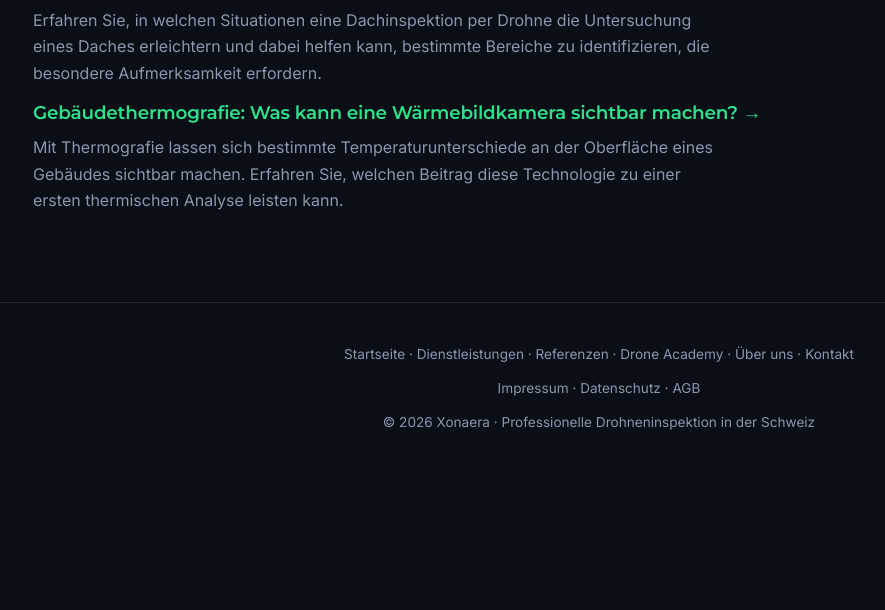
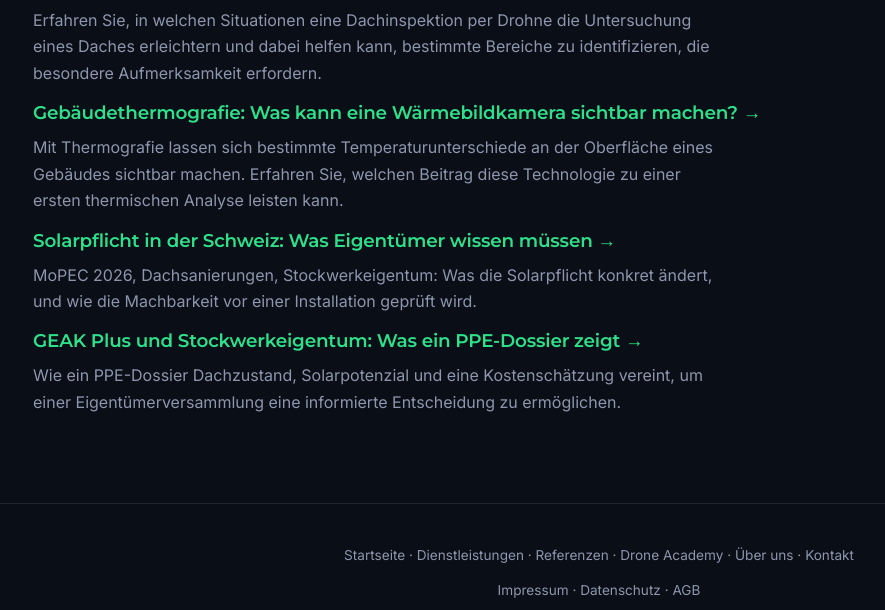
Before and after one commit to medykrena/xonaera, a plain HTML site: page de/blog/index.html in a window 1280 px wide. Shown: the part 581-1191 px from the top of the page, without its empty margins (41-926 px from the left). Before the commit the page ends 1067 px from the top, so only its background shows below. Drawn offline with Linux system fonts and the light colour scheme.

Commit message:
2 neue Blog-Artikel auf dem Blog-Index verlinken

```diff
--- a/de/blog/index.html
+++ b/de/blog/index.html
@@ -86,6 +86,32 @@
         </p>
       </article>
 
+      <article>
+        <h3>
+          <a href="/de/blog/solarpflicht-schweiz.html">
+            Solarpflicht in der Schweiz: Was Eigentümer wissen müssen
+          </a>
+        </h3>
+        <p>
+          MoPEC 2026, Dachsanierungen, Stockwerkeigentum: Was die Solarpflicht
+          konkret ändert, und wie die Machbarkeit vor einer Installation
+          geprüft wird.
+        </p>
+      </article>
+
+      <article>
+        <h3>
+          <a href="/de/blog/ppe-dossier-geak-plus.html">
+            GEAK Plus und Stockwerkeigentum: Was ein PPE-Dossier zeigt
+          </a>
+        </h3>
+        <p>
+          Wie ein PPE-Dossier Dachzustand, Solarpotenzial und eine
+          Kostenschätzung vereint, um einer Eigentümerversammlung eine
+          informierte Entscheidung zu ermöglichen.
+        </p>
+      </article>
+
     </section>
 
   </main>
```
